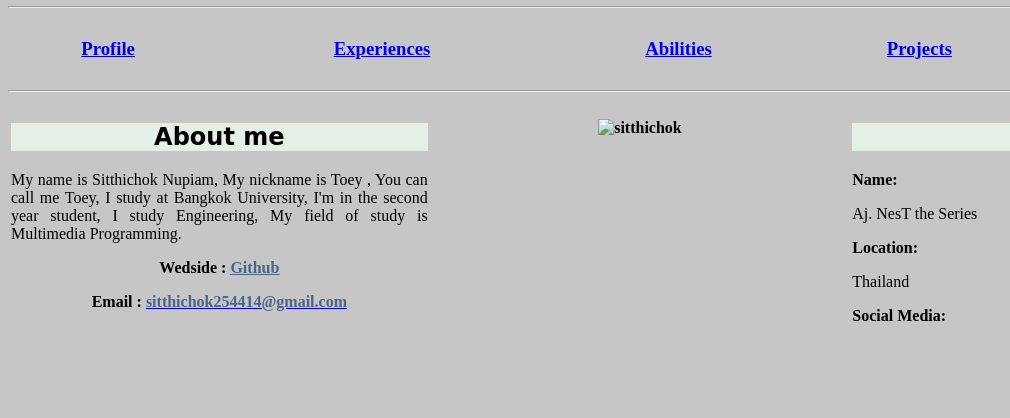
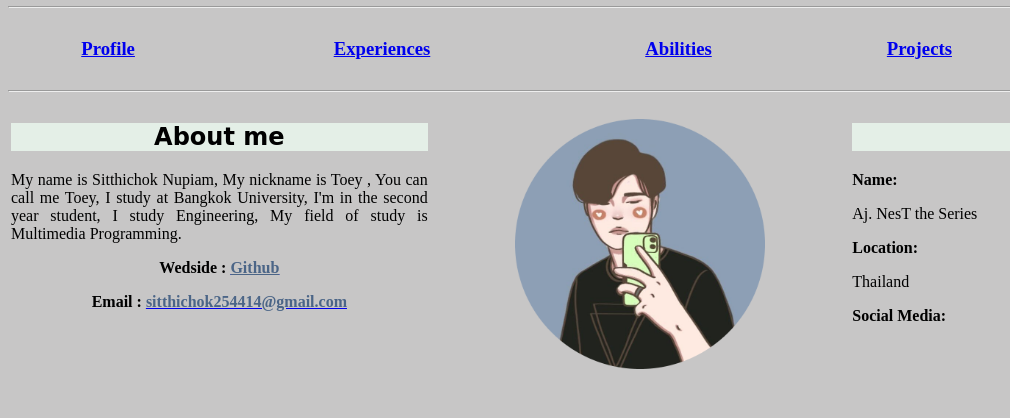
Before and after one commit to sitthichok44/profilecss, a plain HTML site: page index.html in a window 1280 px wide. Shown: the part 163-581 px from the top of the page, 0-1010 px from the left. Drawn offline with Linux system fonts and the light colour scheme; files that its build step writes are made by us from their sources; a web font is replaced by a local one.

Commit message:
Update index.html

```diff
--- a/index.html
+++ b/index.html
@@ -72,7 +72,7 @@
             </th>
             <th>
                 <!--Crop Circle Image: https://crop-circle.imageonline.co/-->
-                <p><img src="images/sitthichok.png" alt="sitthichok" style="width: 60%;"></p>
+                <p><img src="sitthichok.png" alt="sitthichok" style="width: 60%;"></p>
                 </th>
                 <th id="th-Details"><h2>Details</h2>
                 <p>Name:</p>
```
